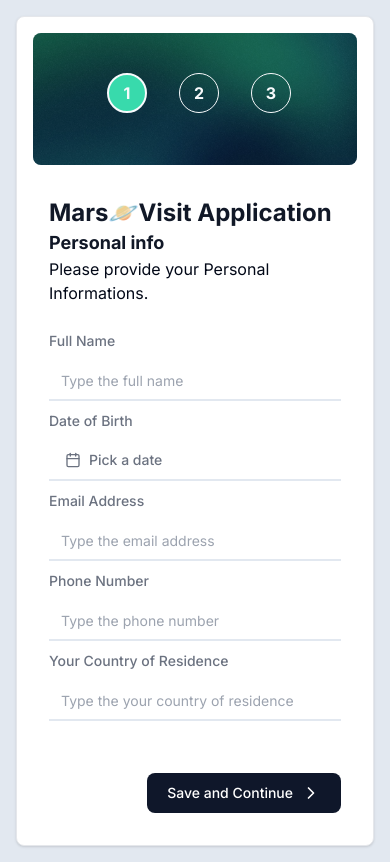
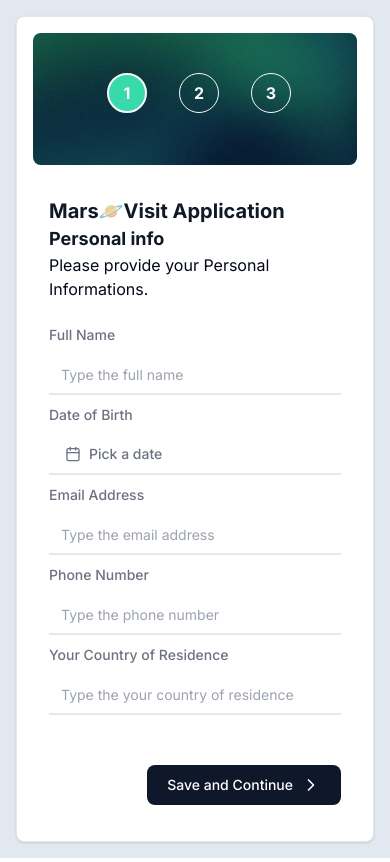
Before and after one commit to md-galib-hossain/multiformstage-frontend, a Next.js app: page / in a window 390 px wide. Built offline with nearby package versions, Linux system fonts and the light colour scheme.

Commit message:
refactor: text-size change

```diff
--- a/src/components/MultiStepForm/StepForm.tsx
+++ b/src/components/MultiStepForm/StepForm.tsx
@@ -25,7 +25,7 @@ const StepForm: React.FC = () => {
   return (
     <div className="h-full rounded-lg p-4">
 
-  <h2 className="text-2xl md:text-3xl font-bold text-gray-900 dark:text-white">Mars🪐Visit Application</h2>
+  <h2 className="text-xl md:text-3xl font-bold text-gray-900 dark:text-white">Mars🪐Visit Application</h2>
       {renderFormByStep(currentStep)}
 
 
```
